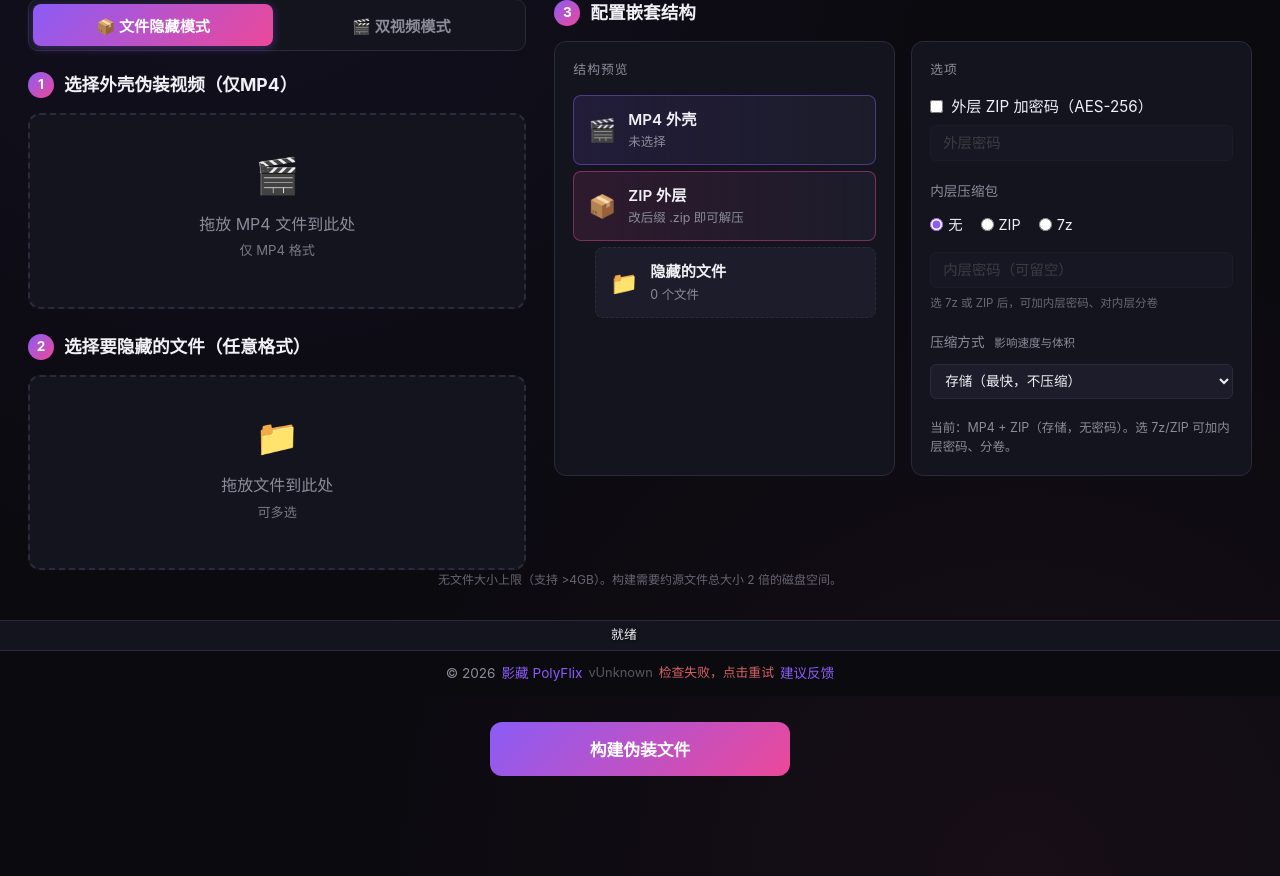
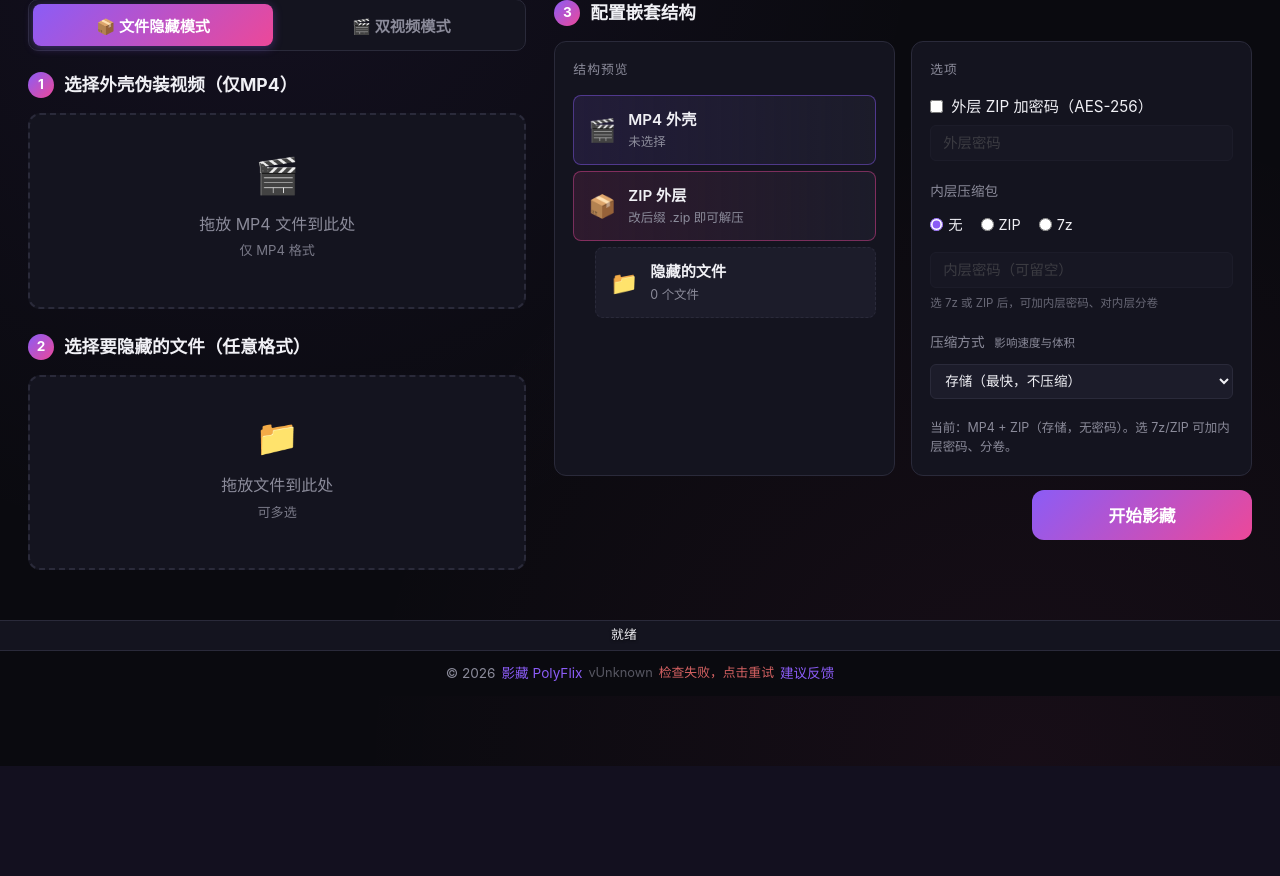
Before and after one commit to hcllmsx/PolyFlix, a FastAPI app: page / in a window 1280 px wide. Shown: the part 104-980 px from the top of the page. After the commit the page ends 870 px from the top, so only its background shows below. Run offline with FastAPI, Linux system fonts and the light colour scheme.

Commit message:
修复用拖放mp4的方式添加文件时报错的问题，并优化影藏按钮布局

```diff
--- a/app.py
+++ b/app.py
@@ -682,6 +682,8 @@ def do_build(mp4_path: str, hidden_paths: list, cfg: dict, mp4_display_name: str
         _active_tmpdirs.add(tmpdir)
     try:
         log(f"========== 收到构建请求 ==========")
+        if not mp4_path:
+            raise ValueError("未选择有效的伪装视频文件（MP4 路径为空），请重新点击选择视频后再影藏。")
         log(f"MP4: {mp4_path}")
         log(f"隐藏文件数: {len(hidden_paths)}")
         for i, hp in enumerate(hidden_paths):
--- a/static/app.js
+++ b/static/app.js
@@ -393,7 +393,7 @@ function looksLikeVideo(name) {
 // ---- 拖放区 ----
 // exe 模式：点击 → pywebview 原生文件对话框（拿本地路径，不走 HTTP 上传）
 // 浏览器模式：点击 → <input type="file">；支持拖放
-function setupDropZone(zoneId, inputId, onFiles, onPywebviewSelect) {
+function setupDropZone(zoneId, inputId, onFiles, onPywebviewSelect, kind) {
     const zone = document.getElementById(zoneId);
     const input = document.getElementById(inputId);
 
@@ -410,6 +410,7 @@ function setupDropZone(zoneId, inputId, onFiles, onPywebviewSelect) {
         }
     });
     input.addEventListener("change", () => {
+        if (isExeMode()) { input.value = ""; return; }  // exe 用对话框/拖放（Python 注入真实路径），input 不参与
         if (input.files.length) onFiles(input.files);
         input.value = "";  // 重置，使再次选择同一文件也能触发 change
     });
@@ -417,16 +418,38 @@ function setupDropZone(zoneId, inputId, onFiles, onPywebviewSelect) {
     ["dragenter", "dragover"].forEach(e => zone.addEventListener(e, ev => {
         ev.preventDefault(); zone.classList.add("dragover");
     }));
-    ["dragleave", "drop"].forEach(e => zone.addEventListener(e, ev => {
-        ev.preventDefault(); zone.classList.remove("dragover");
-    }));
+    zone.addEventListener("dragleave", () => zone.classList.remove("dragover"));
+
     zone.addEventListener("drop", e => {
+        e.preventDefault(); zone.classList.remove("dragover");
+        // exe 模式：拖放由 Python 端 pywebview DOM 事件注入真实路径后回调 __polyflixOnDropped。
+        // 注意 pywebview 的 JS 是在页面加载完成后才注入的，不能在注册期用 isExeMode() 选分支，
+        // 必须在事件触发时判断，否则 exe 里会注册浏览器分支，混入无本地路径的 File 对象。
+        if (isExeMode()) return;
         if (e.dataTransfer.files.length) onFiles(e.dataTransfer.files);
     });
 }
 
+// exe 模式拖放后，由 Python 端注入真实路径并调用此分发器（复用点击选择时的同一套产物校验）
+window.__polyflixOnDropped = function (result, kind) {
+    const cb = kind === "mp4" ? handleMp4Files : handleHiddenFiles;
+    if (!cb) return;
+    if (result && result.error === "polyflix_product") {
+        showPolyflixWarning(result.name || "该文件");
+        return;
+    }
+    if (!result || !result.files || !result.files.length) return;
+    cb(result.files);
+};
+
 // MP4 选择
-setupDropZone("dz-mp4", "input-mp4", async files => {
+async function handleMp4Files(files) {
+    // exe 模式只接受带真实路径的文件（无路径 File 来自原生 drop，无法用于本地构建，
+    // 且其异步产物检测完成后会覆盖掉 Python 端已设置的带路径版本，必须直接丢弃）
+    if (isExeMode()) {
+        files = Array.from(files).filter(f => f.path);
+        if (!files.length) return;
+    }
     const file = files[0];
 
     // dev 模式 / 拖放：file 是 File 对象，用 JS 检测是否 PolyFlix 产物
@@ -446,7 +469,9 @@ setupDropZone("dz-mp4", "input-mp4", async files => {
     document.getElementById("mp4-name").textContent = state.mp4.name;
     document.getElementById("mp4-reselect").style.display = "block";
     addClientLog(`选择外壳伪装视频: ${state.mp4.name} (${fmtSize(state.mp4.size)})`);
-}, async () => {
+}
+
+setupDropZone("dz-mp4", "input-mp4", handleMp4Files, async () => {
     await waitForPywebviewApi();
     const r = await window.pywebview.api.select_mp4();
     if (!r) return null;
@@ -459,7 +484,7 @@ setupDropZone("dz-mp4", "input-mp4", async files => {
     }
 
     return [r];  // 统一返回数组
-});
+}, "mp4");
 
 // 判断一个已选文件是不是 PolyFlix 产物，并在文件对象上留下 isProduct 标记
 // （exe 模式由 Python 端返回时就打好；浏览器/拖放模式就地检测后写入，供列表渲染小字提示）
@@ -473,7 +498,12 @@ async function detectProduct(f) {
 }
 
 // 隐藏文件选择：zip 模式追加多选；dual 模式单选替换
-setupDropZone("dz-hidden", "input-hidden", async files => {
+async function handleHiddenFiles(files) {
+    // exe 模式只接受带真实路径的文件（无路径 File 来自原生 drop，无法用于本地构建）
+    if (isExeMode()) {
+        files = Array.from(files).filter(f => f.path);
+        if (!files.length) return;
+    }
     if (isDualMode()) {
         // 双视频模式：只取第一个，替换式选择
         const f = Array.from(files)[0];
@@ -499,23 +529,40 @@ setupDropZone("dz-hidden", "input-hidden", async files => {
             addClientLog(`ℹ️ ${f.name} 是影藏产物，将按「套娃」方式嵌入（解压后需再解一次）`);
         }
     }
-    const existingKeys = new Set(state.hiddenFiles.map(f => `${f.name}|${f.size}|${f.path || f.lastModified || 0}`));
+    // 去重：同名同大小视为同一文件。exe 拖放经 Python 注入真实路径，浏览器/原生 drop 仅拿到无路径的
+    // File 对象，二者可能各触发一次，这里统一按「保留带真实路径的那一份」合并，避免重复条目。
+    const norm = s => (s == null ? "" : String(s)).replace(/[\\/]+/g, "/").toLowerCase();
+    const baseKey = f => `${norm(f.name)}|${f.size}`;
     let added = 0;
     for (const f of incoming) {
-        const key = `${f.name}|${f.size}|${f.path || f.lastModified || 0}`;
-        if (!existingKeys.has(key)) {
+        const bk = baseKey(f);
+        const same = state.hiddenFiles.filter(g => baseKey(g) === bk);
+        if (f.path) {
+            // 带路径：已存在相同路径则跳过；同名同大小但无路径则用带路径的替换
+            if (same.some(g => norm(g.path) === norm(f.path))) continue;
+            const noPath = same.find(g => !g.path);
+            if (noPath) {
+                state.hiddenFiles[state.hiddenFiles.indexOf(noPath)] = f;
+            } else {
+                state.hiddenFiles.push(f);
+            }
+            added++;
+        } else {
+            // 无路径：仅当不存在同名同大小文件时才加入（避免与带路径的重复）
+            if (same.length) continue;
             state.hiddenFiles.push(f);
-            existingKeys.add(key);
             added++;
         }
     }
     renderHiddenFiles();
     addClientLog(`选择隐藏文件: +${added}（本次），共 ${state.hiddenFiles.length} 个`);
     incoming.forEach(f => addClientLog(`  └ ${f.name} (${fmtSize(f.size)})`));
-}, async () => {
+}
+
+setupDropZone("dz-hidden", "input-hidden", handleHiddenFiles, async () => {
     await waitForPywebviewApi();
     return await window.pywebview.api.select_hidden_files();
-});
+}, "hidden");
 
 // 渲染隐藏文件列表（每条带删除按钮）
 function renderHiddenFiles() {
@@ -1061,12 +1108,6 @@ function updateProgressFromLog(serverLog) {
     for (const s of stages) {
         if (text.includes(s.kw)) { setProgressStage(s.pct, s.label); break; }
     }
-    // 磁盘空间不足警告
-    const sizeHint = document.getElementById("size-hint");
-    if (text.includes("磁盘空间不足")) {
-        sizeHint.classList.add("warn");
-        sizeHint.innerHTML = "⚠️ 磁盘空间不足，构建可能失败！请清理磁盘或选择&ldquo;存储&rdquo;方式。";
-    }
 }
 
 // ---- 构建 ----
@@ -1137,11 +1178,9 @@ document.getElementById("build-btn").addEventListener("click", async () => {
 
     const btn = document.getElementById("build-btn");
     btn.disabled = true;
-    btn.innerHTML = '<span class="btn-spinner"></span>构建中…';
+    btn.innerHTML = '<span class="btn-spinner"></span>影藏中…';
     resultBox.classList.remove("shown");
     document.body.classList.add("building");
-    document.getElementById("size-hint").classList.remove("warn");
-    document.getElementById("size-hint").innerHTML = "无文件大小上限（支持 &gt;4GB）。构建需要约源文件总大小 2 倍的磁盘空间。";
 
     let buildOk = false;
     let buildData = null;  // {download_id/downloadUrl, filename, size}
@@ -1155,6 +1194,10 @@ document.getElementById("build-btn").addEventListener("click", async () => {
             // ---- exe 模式：js_api 本地路径直读，不走 HTTP 上传 ----
             await waitForPywebviewApi();
             const mp4Path = state.mp4.path;
+            if (!mp4Path) {
+                alert("未能获取视频的本地路径，请点击此区域用系统对话框重新选择伪装视频。");
+                return;
+            }
             const hiddenPaths = state.hiddenFiles.map(f => f.path);
             const result = await window.pywebview.api.start_build(
                 mp4Path, JSON.stringify(hiddenPaths), JSON.stringify(state.config), state.mp4.name
@@ -1218,7 +1261,7 @@ document.getElementById("build-btn").addEventListener("click", async () => {
         finishProgress(buildOk);
         stopPolling();  // 停止轮询，做最后一次同步
         btn.disabled = false;
-        btn.textContent = "构建伪装文件";
+        btn.textContent = "开始影藏";
         document.body.classList.remove("building");
     }
 
@@ -1397,14 +1440,10 @@ document.getElementById("new-file-btn").addEventListener("click", () => {
     resultBox.classList.remove("error");
     document.getElementById("redownload-btn").style.display = "none";
 
-    // 重置空间提示
-    document.getElementById("size-hint").classList.remove("warn");
-    document.getElementById("size-hint").innerHTML = "无文件大小上限（支持 &gt;4GB）。构建需要约源文件总大小 2 倍的磁盘空间。";
-
     // 重置构建按钮（防止处于 disabled 状态）
     const buildBtn = document.getElementById("build-btn");
     buildBtn.disabled = false;
-    buildBtn.textContent = "构建伪装文件";
+    buildBtn.textContent = "开始影藏";
     document.body.classList.remove("building");
 
     addClientLog(`新建文件：已清空伪装视频和 ${hiddenCount} 个隐藏文件，回到初始状态`);
--- a/static/style.css
+++ b/static/style.css
@@ -267,9 +267,15 @@ body.log-open { padding-bottom: calc(var(--footer-height) + 30px + var(--log-pan
     align-items: center; gap: 16px;
 }
 
+/* 第 3 步区块内的操作行：按钮右下角对齐 */
+.step-actions {
+    display: flex; justify-content: flex-end;
+    margin-top: 14px;
+}
+
 /* Build button */
 .build-btn {
-    min-width: 300px; padding: 15px 48px; font-size: 1.05rem; font-weight: 700;
+    min-width: 220px; padding: 13px 40px; font-size: 1.05rem; font-weight: 700;
     color: #fff; background: linear-gradient(135deg, var(--accent), var(--accent-2));
     border: none; border-radius: var(--radius); cursor: pointer;
     transition: all 0.2s;
@@ -412,12 +418,6 @@ body.log-open .log-panel { bottom: calc(var(--footer-height) + 30px); }
     font-size: 0.72rem; color: var(--muted); margin-left: 6px;
 }
 
-/* 文件大小提示 */
-.size-hint {
-    font-size: 0.75rem; color: var(--muted); text-align: center;
-    margin-bottom: 4px; opacity: 0.7;
-}
-.size-hint.warn { color: var(--warning); opacity: 1; }
 .app-footer a {
     color: var(--accent); text-decoration: none;
     transition: opacity 0.15s;
--- a/templates/index.html
+++ b/templates/index.html
@@ -5,7 +5,7 @@
     <meta name="viewport" content="width=device-width, initial-scale=1.0">
     <title>影藏 PolyFlix</title>
     <link rel="icon" href="/static/polyflix-favicon.ico?v=20260921c">
-    <link rel="stylesheet" href="/static/style.css?v=20260821">
+    <link rel="stylesheet" href="/static/style.css?v=20260924">
 </head>
 <body>
     <!-- 主体：两栏布局（居中），标题在主体内顶部 -->
@@ -169,13 +169,16 @@
                             <div class="hint" id="hint"></div>
                         </div>
                     </div>
+
+                    <div class="step-actions">
+                        <button class="build-btn" id="build-btn">开始影藏</button>
+                    </div>
                 </section>
             </div>
         </div>
 
-        <!-- 构建区：页面下方居中，不分栏 -->
+        <!-- 构建区：结果展示 -->
         <div class="build-area">
-            <div class="size-hint" id="size-hint">无文件大小上限（支持 &gt;4GB）。构建需要约源文件总大小 2 倍的磁盘空间。</div>
             <div class="result" id="result">
                 <div class="result-icon" id="result-icon">✅</div>
                 <div class="result-text">
@@ -187,7 +190,6 @@
                     <button class="redownload-btn" id="redownload-btn" style="display:none">重新下载</button>
                 </div>
             </div>
-            <button class="build-btn" id="build-btn">构建伪装文件</button>
         </div>
     </main>
 
@@ -256,6 +258,6 @@
         </div>
     </div>
 
-    <script src="/static/app.js?v=20260916"></script>
+    <script src="/static/app.js?v=20260924"></script>
 </body>
 </html>
```
Also changed, not shown: main.py (+69 -0 lines), version_info.txt (+4 -4 lines), 1 other file.
